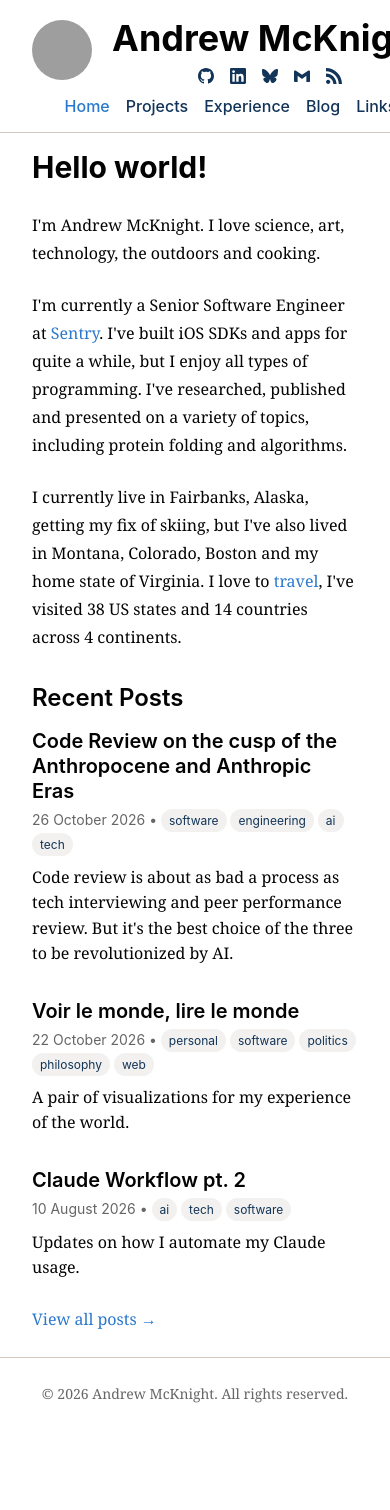
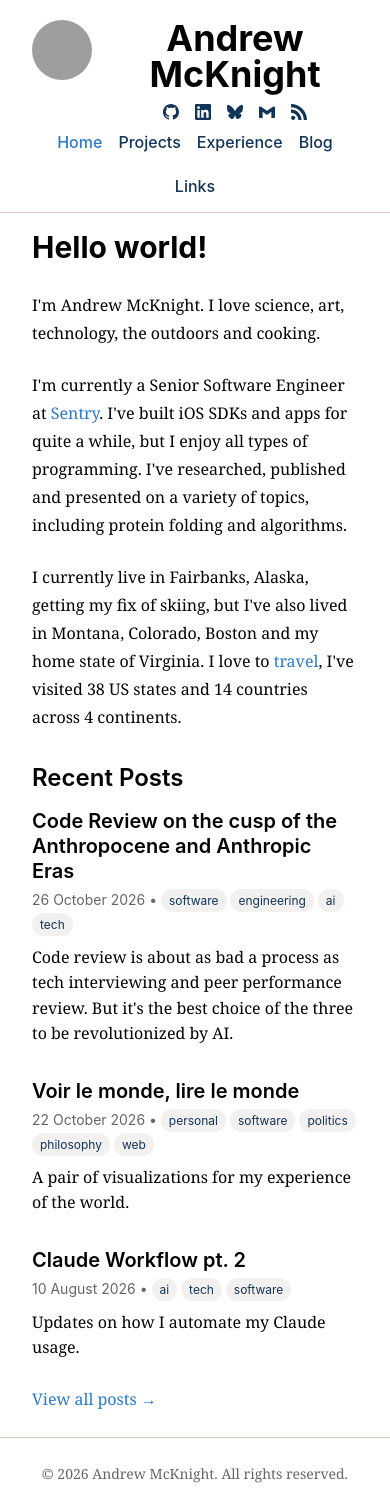
Before and after one commit to armcknight/mcknight.io, a Jekyll site: the page built from index.html, in a window 390 px wide. Built offline with Jekyll 4.4.1, drawn with Linux system fonts in a browser that asks for light colours; before the commit the page ends 1430 px from its top, so only the background shows below that; grey boxes are pictures that could not be loaded.

Commit message:
fix header layout at certain text sizes

```diff
--- a/assets/css/_base.scss
+++ b/assets/css/_base.scss
@@ -392,8 +392,11 @@ blockquote p {
     padding: 0 var(--space-8);
   }
 
+  // Onto a second line, centred, when it does not fit on one beside the picture
   .site-title {
     font-size: var(--text-4xl);
+    white-space: normal;
+    text-align: center;
   }
 
   .avatar {
@@ -411,8 +414,11 @@ blockquote p {
   // The picture and name top-aligned, the icons centred under the name, in
   // the room the taller picture leaves beside them, and the links on a row
   // of their own below
+  // The name's column no wider than what is left beside the picture: as just
+  // 1fr, it would grow to the name's unbroken width, past the window's edge,
+  // and the links' row, spanning it, with it.
   .site-header .content {
-    grid-template-columns: auto 1fr;
+    grid-template-columns: auto minmax(0, 1fr);
     grid-template-areas:
       "avatar title"
       "avatar social"
```
